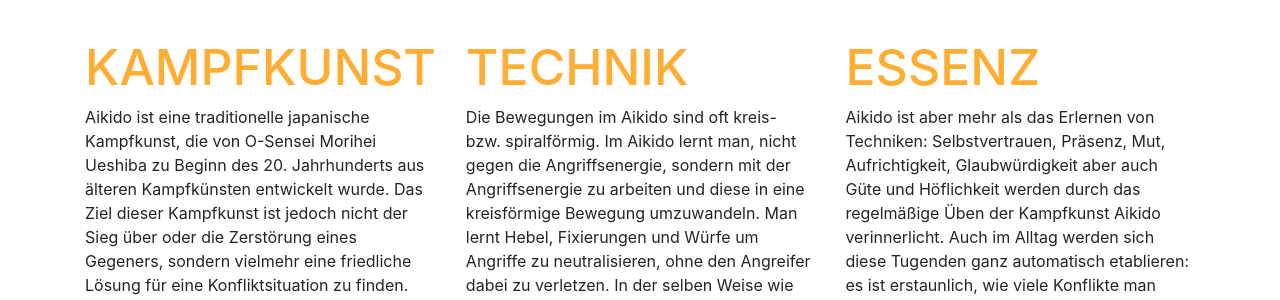
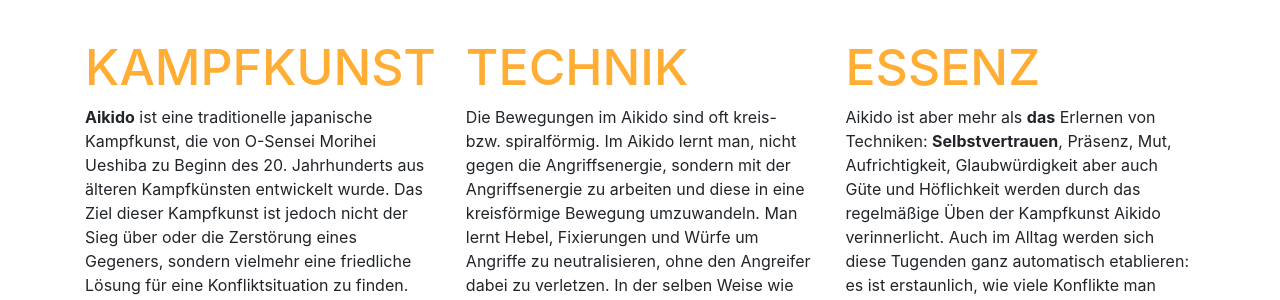
Before and after one commit to TWachs/aikinomichi-linz, a Jekyll site: the page built from index.md, in a window 1280 px wide. Shown: the part 958-1258 px from the top of the page. Built offline with Jekyll 4.4.1, drawn with Linux system fonts in a browser that asks for light colours; nearby versions of some CDN libraries; some of the changed text lies outside the part shown.

Commit message:
Update index.md
Hervorheben von "Aikido verbessert das Selbstvertrauen

```diff
--- a/index.md
+++ b/index.md
@@ -60,15 +60,15 @@
 <div class="row">
 <div class="col" markdown="1">
 # Kampfkunst
-Aikido ist eine traditionelle japanische Kampfkunst, die von O-Sensei Morihei Ueshiba zu Beginn des 20. Jahrhunderts aus älteren Kampfkünsten entwickelt wurde. Das Ziel dieser Kampfkunst ist jedoch nicht der Sieg über oder die Zerstörung eines Gegeners, sondern vielmehr eine friedliche Lösung für eine Konfliktsituation zu finden. Der Aspekt den Angreifer nicht zu verletzen ist ebenso wichtig, wie der Aspekt der Selbstverteidigung. Aikido ist kein Sport, es gibt daher auch keinen sportlichen Wettkampf – ein Aspekt der in der heutigen Zeit, in der man z. B. im Berufsleben oft gezwungen ist immer schneller und besser zu werden, zur Entschleunigung beiträgt.
+**Aikido** ist eine traditionelle japanische Kampfkunst, die von O-Sensei Morihei Ueshiba zu Beginn des 20. Jahrhunderts aus älteren Kampfkünsten entwickelt wurde. Das Ziel dieser Kampfkunst ist jedoch nicht der Sieg über oder die Zerstörung eines Gegeners, sondern vielmehr eine friedliche Lösung für eine Konfliktsituation zu finden. Der Aspekt den Angreifer nicht zu verletzen ist ebenso wichtig, wie der Aspekt der Selbstverteidigung. Aikido ist kein Sport, es gibt daher auch keinen sportlichen Wettkampf – ein Aspekt der in der heutigen Zeit, in der man z. B. im Berufsleben oft gezwungen ist immer schneller und besser zu werden, zur Entschleunigung beiträgt.
 </div>
 <div class="col" markdown="1">
 # Technik
-Die Bewegungen im Aikido sind oft kreis- bzw. spiralförmig. Im Aikido lernt man, nicht gegen die Angriffsenergie, sondern mit der Angriffsenergie zu arbeiten und diese in eine kreisförmige Bewegung umzuwandeln. Man lernt Hebel, Fixierungen und Würfe um Angriffe zu neutralisieren, ohne den Angreifer dabei zu verletzen. In der selben Weise wie man die Techniken lernt, lernt man auch die Fallschule, die es ermöglicht geworfen zu werden ohne sich dabei zu verletzen. Durch kontinuierliches und kooperatives Training verbessert man seine Technik, ohne dass es dabei einen Sieger oder einen Verlierer gibt: die persönliche Entwicklung steht im Vordergrund!
+Die Bewegungen im Aikido sind oft kreis- bzw. spiralförmig. Im Aikido lernt man, nicht gegen die Angriffsenergie, sondern mit der Angriffsenergie zu arbeiten und diese in eine kreisförmige Bewegung umzuwandeln. Man lernt Hebel, Fixierungen und Würfe um Angriffe zu neutralisieren, ohne den Angreifer dabei zu verletzen. In der selben Weise wie man die Techniken lernt, lernt man auch die Fallschule, die es ermöglicht geworfen zu werden ohne sich dabei zu verletzen. Durch kontinuierliches und kooperatives Training **verbessert** man seine Technik, ohne dass es dabei einen Sieger oder einen Verlierer gibt: die persönliche Entwicklung steht im Vordergrund!
 </div>
 <div class="col" markdown="1">
 # Essenz
-Aikido ist aber mehr als das Erlernen von Techniken: Selbstvertrauen, Präsenz, Mut, Aufrichtigkeit, Glaubwürdigkeit aber auch Güte und Höflichkeit werden durch das regelmäßige Üben der Kampfkunst  Aikido verinnerlicht.  Auch im Alltag werden sich diese Tugenden ganz automatisch etablieren: es ist erstaunlich, wie viele Konflikte man durch Aufmerksamkeit und Selbstvertrauen bereits im Vorfeld vermeiden oder durch Höflichkeit, Respekt und eine Prise Humor gewaltlos lösen kann. Als traditionelle japanische Kampfkunst verbindet Aikido einen aufmerksamen Geist und eine effektive Technik mit Respekt und Höflichkeit bei einem fürsorglichen Umgang miteinander.
+Aikido ist aber mehr als **das** Erlernen von Techniken: **Selbstvertrauen**, Präsenz, Mut, Aufrichtigkeit, Glaubwürdigkeit aber auch Güte und Höflichkeit werden durch das regelmäßige Üben der Kampfkunst  Aikido verinnerlicht.  Auch im Alltag werden sich diese Tugenden ganz automatisch etablieren: es ist erstaunlich, wie viele Konflikte man durch Aufmerksamkeit und Selbstvertrauen bereits im Vorfeld vermeiden oder durch Höflichkeit, Respekt und eine Prise Humor gewaltlos lösen kann. Als traditionelle japanische Kampfkunst verbindet Aikido einen aufmerksamen Geist und eine effektive Technik mit Respekt und Höflichkeit bei einem fürsorglichen Umgang miteinander.
 </div>
 </div>
 <script>
```
